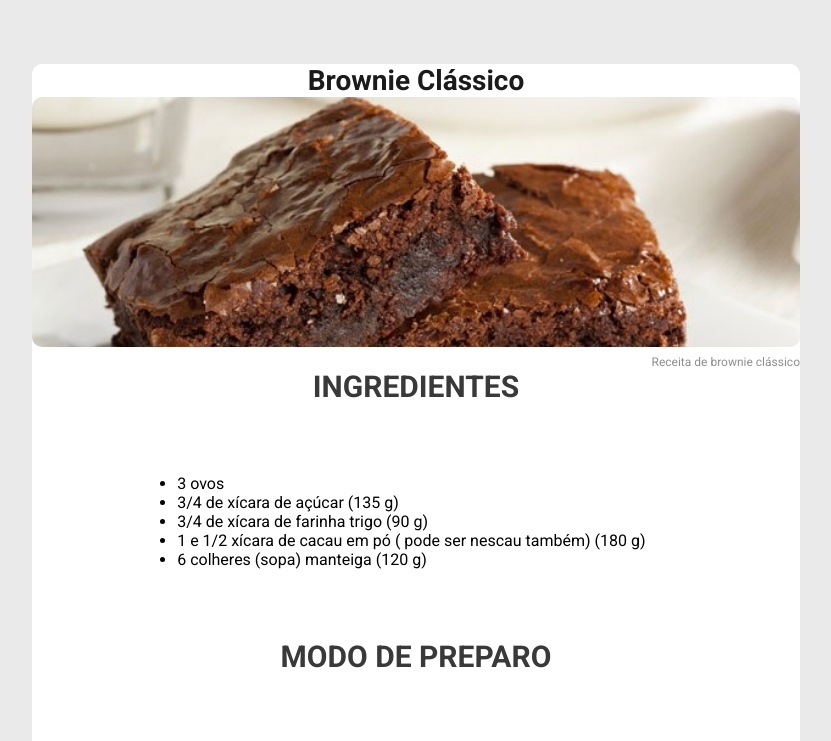
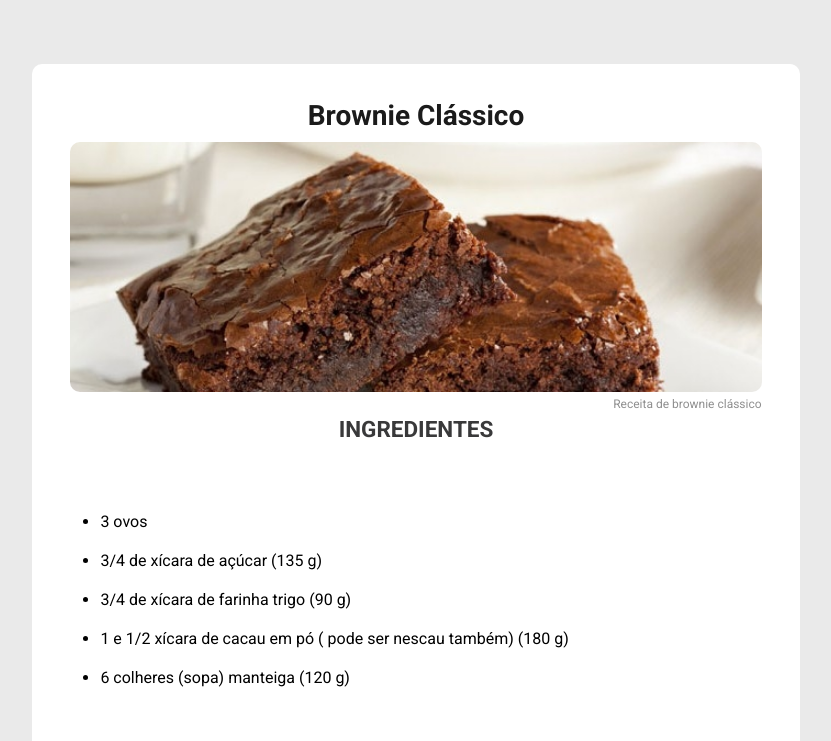
Before and after one commit to mariaclaracesar/desafioSiteDeReceita, a plain HTML site: page index.html in a window 1280 px wide. Shown: the top 741 px of the page, without its empty margins (224-1055 px from the left). Drawn offline with Linux system fonts and the light colour scheme.

Commit message:
finalizando site, html e css refatorados

```diff
--- a/index.html
+++ b/index.html
@@ -27,7 +27,7 @@
 
         <figure id="recipe-image">
           <img src="assets/brownie.jpg" alt="Imagem de um brownie" />
-          <figcaption>Receita de brownie clássico</figcaption>
+          <figcaption id="figcaption">Receita de brownie clássico</figcaption>
         </figure>
 
         <div class="texts">
--- a/style.css
+++ b/style.css
@@ -33,9 +33,15 @@ h1 {
   justify-content: center;
 }
 
+.titulo-principal {
+  padding-top: 35px;
+  padding-bottom: 10px;
+}
+
 .texts {
   color: var(--texts);
-  font-size: 20px;
+  font-size: 15px;
+  margin-top: 5px;
 
   display: flex;
   align-items: center;
@@ -51,7 +57,7 @@ h1 {
 }
 
 #recipe-image img {
-  width: 100%;
+  width: 90%;
   height: 250px;
 
   object-fit: cover;
@@ -63,16 +69,35 @@ h1 {
   text-align: right;
   font-size: 12px;
   color: var(--caption-image);
+
+  display: flex;
+  justify-content: center;
+  align-items: center;
+  flex-direction: column;
+}
+
+#figcaption {
+  text-align: end;
+  width: 90%;
 }
 
 .text-caption {
-  background: white;
-  width: 70%;
+  /* background: red; */
+  width: 90%;
   margin: 40px auto;
   padding: 30px;
   border-radius: 10px;
 
+  text-align: left;
   font-size: 16px;
+}
+
+.text-caption ul li {
+  margin-bottom: 20px;
+}
+
+.text-caption ol li {
+  margin-bottom: 20px;
 }
 
 footer {
```
